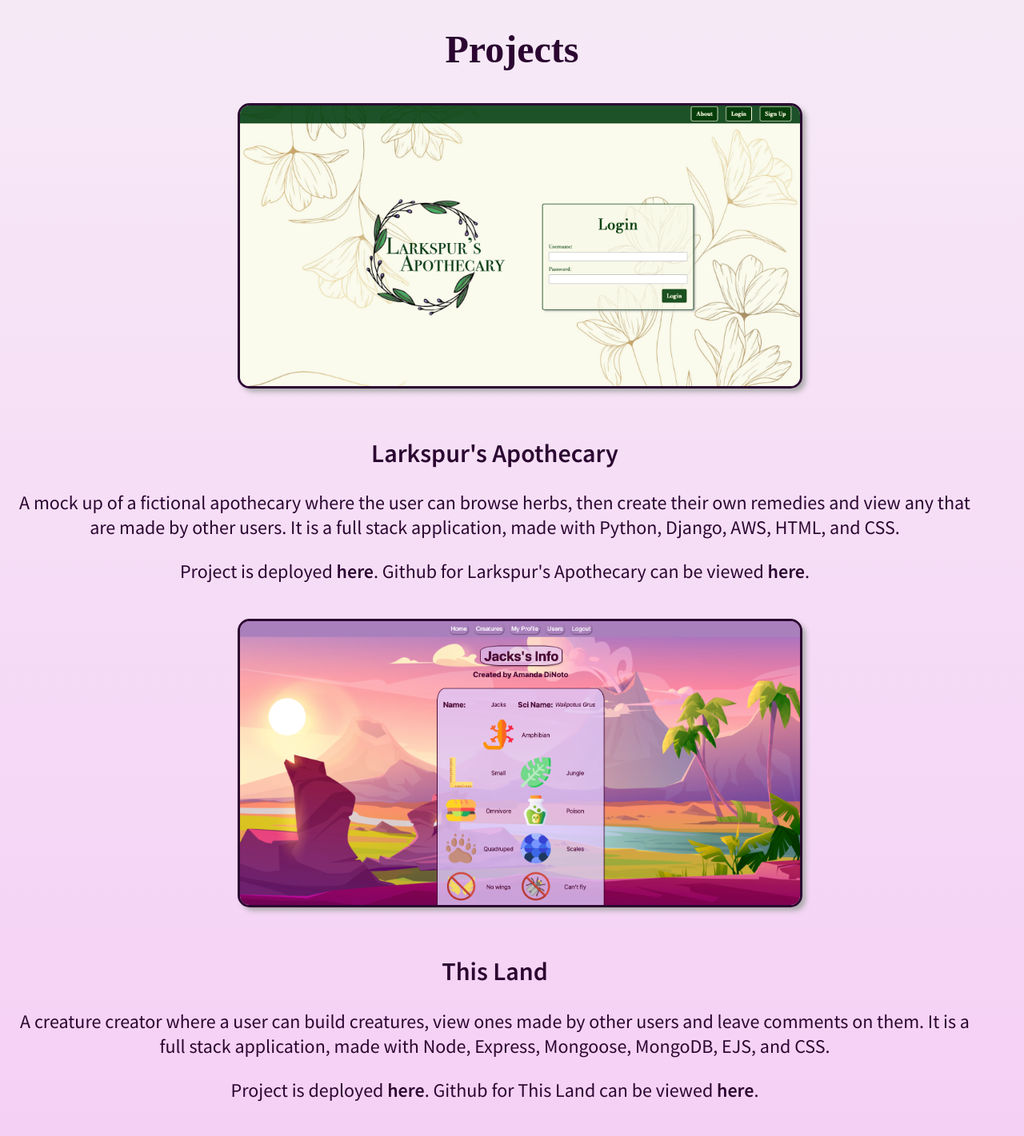
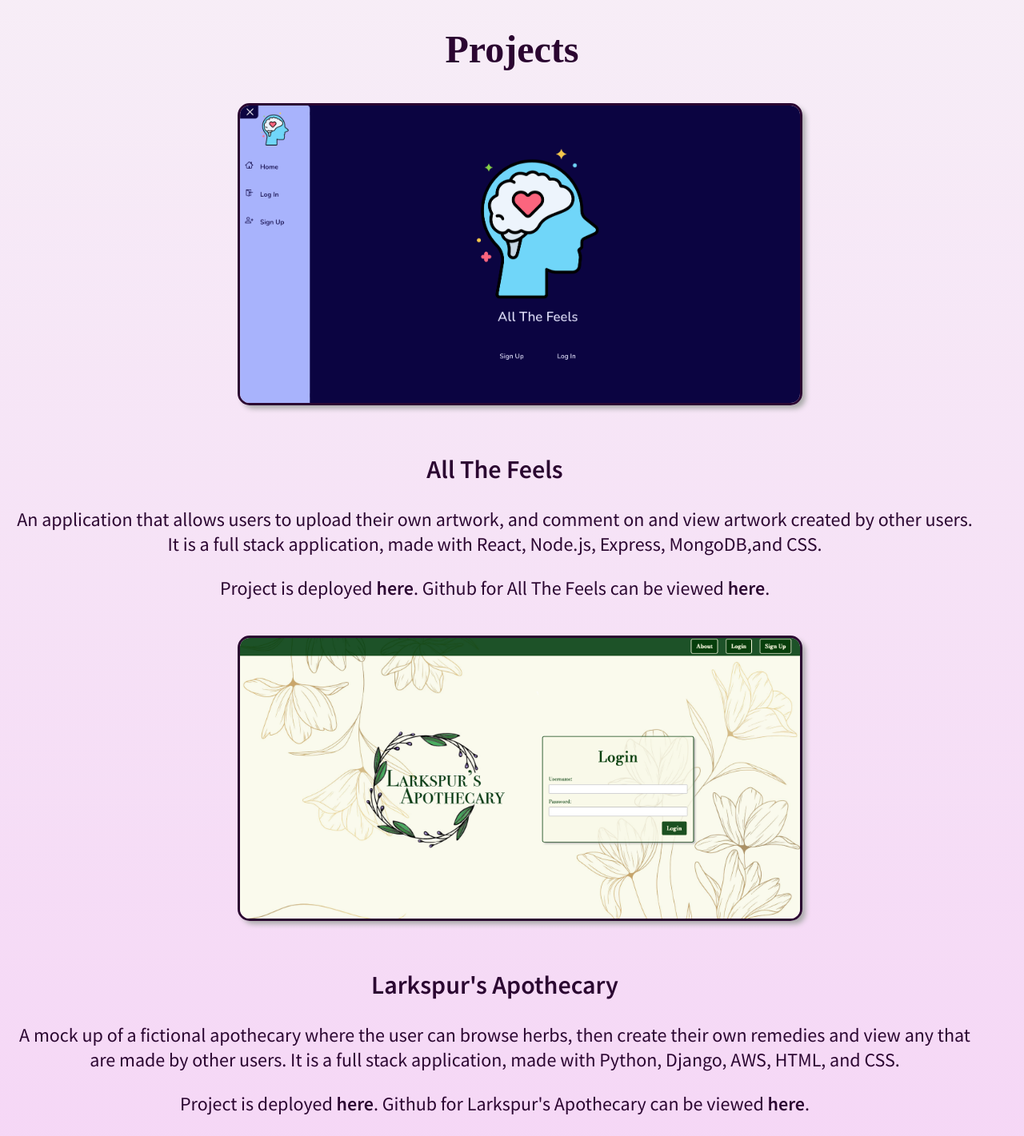
Before and after one commit to Amanda2900/portfolio, a React (Create React App) app: page / in a window 1280 px wide. Shown: the part 1380-2801 px from the top of the page at 80% size. Built offline with nearby package versions, Linux system fonts and the light colour scheme; a web font is replaced by a local one.

Commit message:
added fourth project and updated resume file

```diff
--- a/src/components/projects.jsx
+++ b/src/components/projects.jsx
@@ -1,8 +1,9 @@
 import React from 'react';
 import './projects.css'
-import SS1 from '../assets/la-screenshot.png';
+import SS4 from '../assets/atf-screenshot.png';
+import SS3 from '../assets/la-screenshot.png';
 import SS2 from '../assets/tl-screenshot.png';
-import SS3 from '../assets/pf-screenshot.png';
+import SS1 from '../assets/pf-screenshot.png';
 
 function Projects() {
   return (
@@ -10,7 +11,17 @@
       <h1>Projects</h1>
       <div className="project-div">
         <div className="project-img">
-          <img src={SS1} alt="larkspur's apothecary landing page" />
+          <img src={SS4} alt="all the feels landing page" />
+        </div>
+        <div className="project-description">
+          <h2>All The Feels</h2>
+          <p>An application that allows users to upload their own artwork, and comment on and view artwork created by other users. It is a full stack application, made with React, Node.js, Express, MongoDB,and CSS. </p>
+          <p>Project is deployed <a href="https://allofthefeels.herokuapp.com/">here</a>. Github for All The Feels can be viewed <a href="https://github.com/Amanda2900/allTheFeels">here</a>.</p>
+        </div>
+      </div>
+      <div className="project-div">
+        <div className="project-img">
+          <img src={SS3} alt="larkspur's apothecary landing page" />
         </div>
         <div className="project-description">
           <h2>Larkspur's Apothecary</h2>
@@ -24,13 +35,13 @@
         </div>
         <div className="project-description">
           <h2>This Land</h2>
-          <p>A creature creator where a user can build creatures, view ones made by other users and leave comments on them. It is a full stack application, made with Node, Express, Mongoose, MongoDB, EJS, and CSS.</p>
+          <p>A creature creator where a user can build creatures, view ones made by other users and leave comments on them. It is a full stack application, made with Node.js, Express, Mongoose, MongoDB, EJS, and CSS.</p>
           <p>Project is deployed <a href="https://this-land.herokuapp.com/">here</a>. Github for This Land can be viewed <a href="https://github.com/Amanda2900/this-land">here</a>.</p>
         </div>
       </div>
       <div className="project-div">
         <div className="project-img">
-          <img src={SS3} alt="power four game page" />
+          <img src={SS1} alt="power four game page" />
         </div>
         <div className="project-description">
           <h2>Power Four</h2>
```
Also changed, not shown: src/assets/atf-screenshot.png (added), 1 other file (tests, documents, lock files or other folders).
